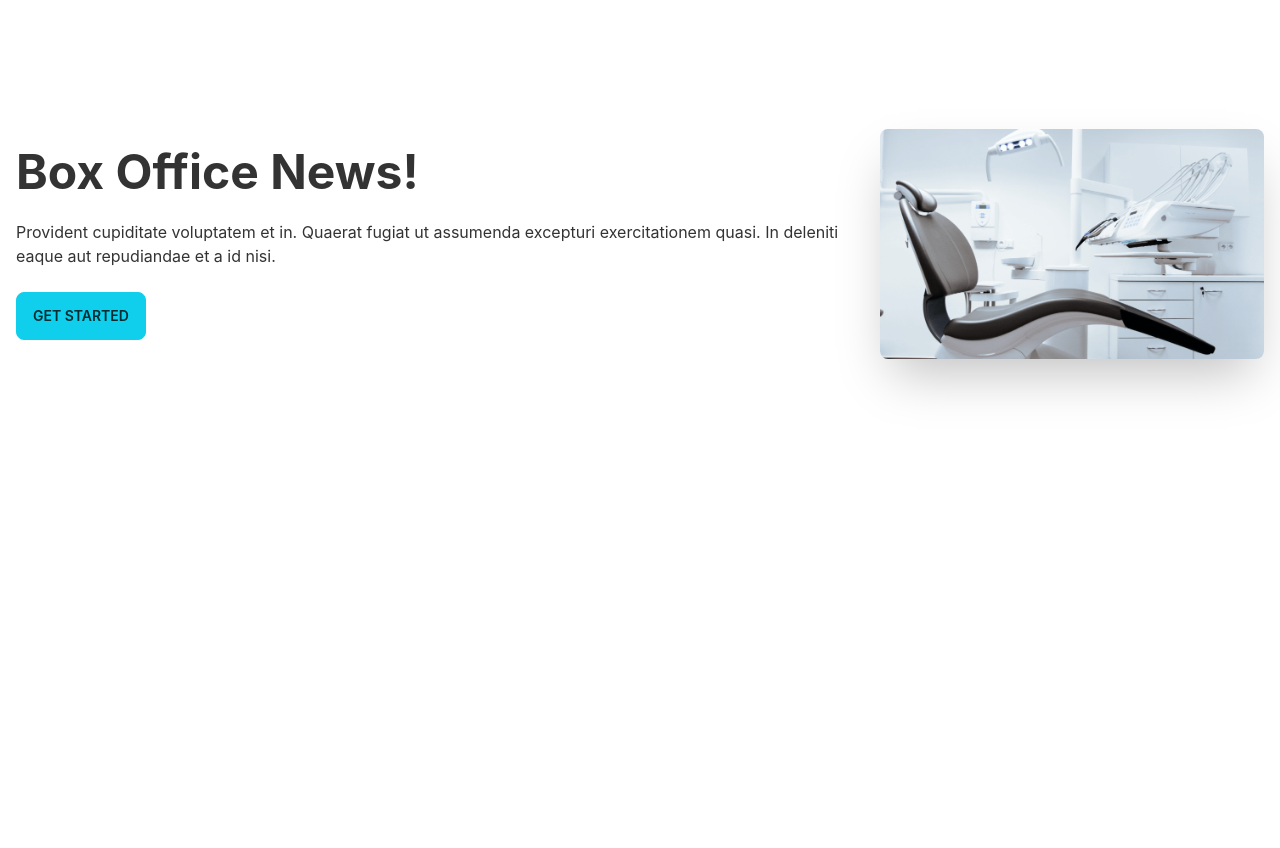
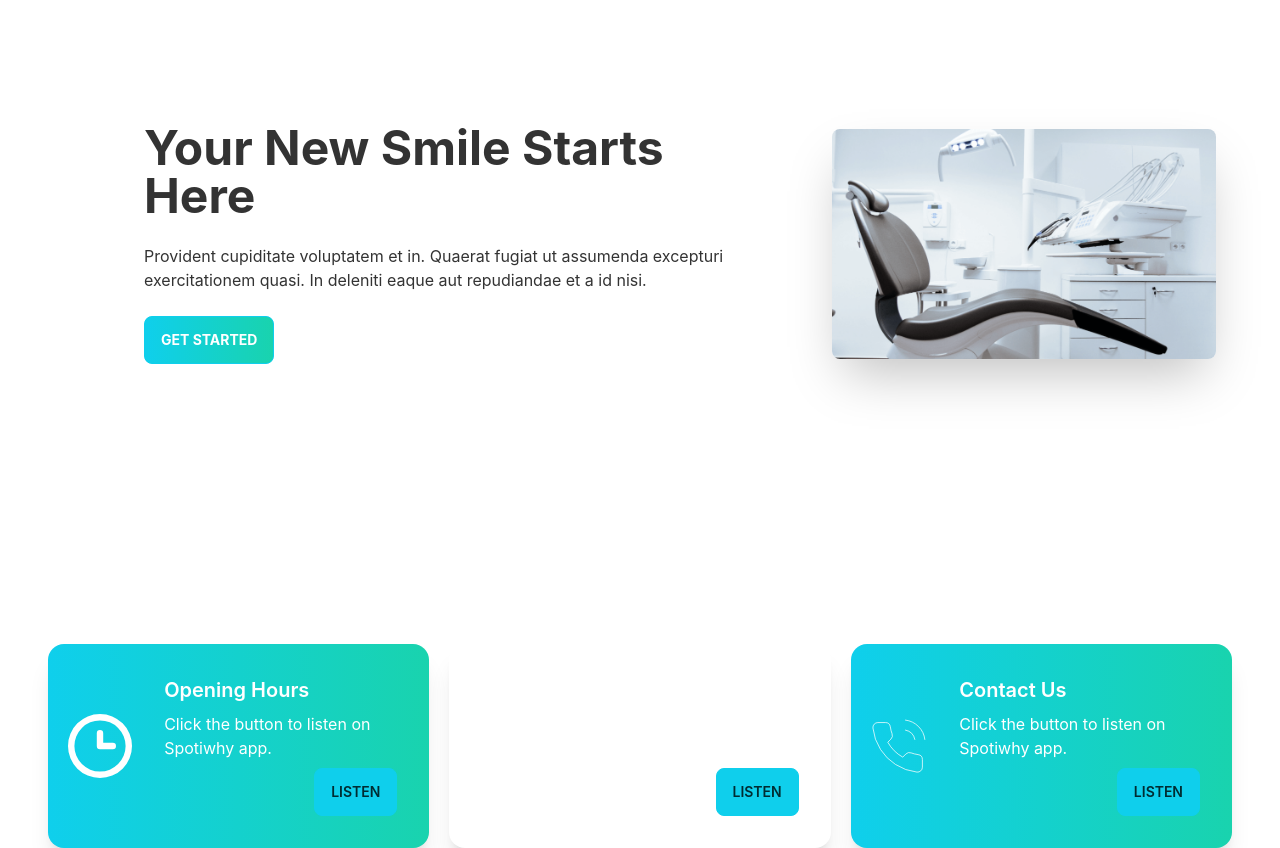
Before and after one commit to SJMormo/doctors-portal-client, a React (Create React App) app: page / in a window 1280 px wide. Shown: the part 220-1068 px from the top of the page. Before the commit the page ends 864 px from the top, so only its background shows below. Built offline with nearby package versions, Linux system fonts and the light colour scheme.

Commit message:
info section added below banner

```diff
--- a/src/Pages/Home/Banner.js
+++ b/src/Pages/Home/Banner.js
@@ -3,13 +3,13 @@ import chair from '../../assets/images/chair.png';
 
 const Banner = () => {
     return (
-        <div class="hero min-h-screen">
+        <div class="hero min-h-screen px-12">
             <div class="hero-content flex-col lg:flex-row-reverse">
-                <img src={chair} class="max-w-sm rounded-lg shadow-2xl" />
-                <div>
-                    <h1 class="text-5xl font-bold">Box Office News!</h1>
+                <img src={chair} className="max-w-sm rounded-lg shadow-2xl" />
+                <div className='px-20'>
+                    <h1 class="text-5xl font-bold">Your New Smile Starts Here</h1>
                     <p class="py-6">Provident cupiditate voluptatem et in. Quaerat fugiat ut assumenda excepturi exercitationem quasi. In deleniti eaque aut repudiandae et a id nisi.</p>
-                    <button class="btn btn-primary">Get Started</button>
+                    <button class="btn btn-primary uppercase text-white font-bold bg-gradient-to-r from-primary to-secondary">Get Started</button>
                 </div>
             </div>
         </div>
--- a/src/Pages/Home/Home.js
+++ b/src/Pages/Home/Home.js
@@ -1,10 +1,12 @@
 import React from 'react';
 import Banner from './Banner';
+import Info from './Info';
 
 const Home = () => {
     return (
         <div>
             <Banner />
+            <Info />
         </div>
     );
 };
--- /dev/null
+++ b/src/Pages/Home/Info.js
@@ -0,0 +1,17 @@
+import React from 'react';
+import InfoCard from './InfoCard';
+import clock from '../../assets/icons/clock.svg';
+import marker from '../../assets/icons/marker.svg';
+import phone from '../../assets/icons/phone.svg';
+
+const Info = () => {
+    return (
+        <div className='grid grid-cols-1 lg:grid-cols-3 gap-5 px-12'>
+            <InfoCard cardTitle="Opening Hours" card bgClass="bg-gradient-to-r from-primary to-secondary" img={clock} />
+            <InfoCard cardTitle="Our Location" card bgClass="bg-accent" img={marker} />
+            <InfoCard cardTitle="Contact Us" card bgClass="bg-gradient-to-r from-primary to-secondary" img={phone} />
+        </div>
+    );
+};
+
+export default Info;
--- /dev/null
+++ b/src/Pages/Home/InfoCard.js
@@ -0,0 +1,20 @@
+import React from 'react';
+
+const InfoCard = ({ img, cardTitle, bgClass }) => {
+    return (
+        <div class={`card lg:card-side bg-base-100 shadow-xl ${bgClass}`}>
+            <figure className='pl-5'>
+                <img src={img} alt="Album" />
+            </figure>
+            <div class="card-body text-white">
+                <h2 class="card-title">{cardTitle}</h2>
+                <p>Click the button to listen on Spotiwhy app.</p>
+                <div class="card-actions justify-end">
+                    <button class="btn btn-primary">Listen</button>
+                </div>
+            </div>
+        </div>
+    );
+};
+
+export default InfoCard;
```
